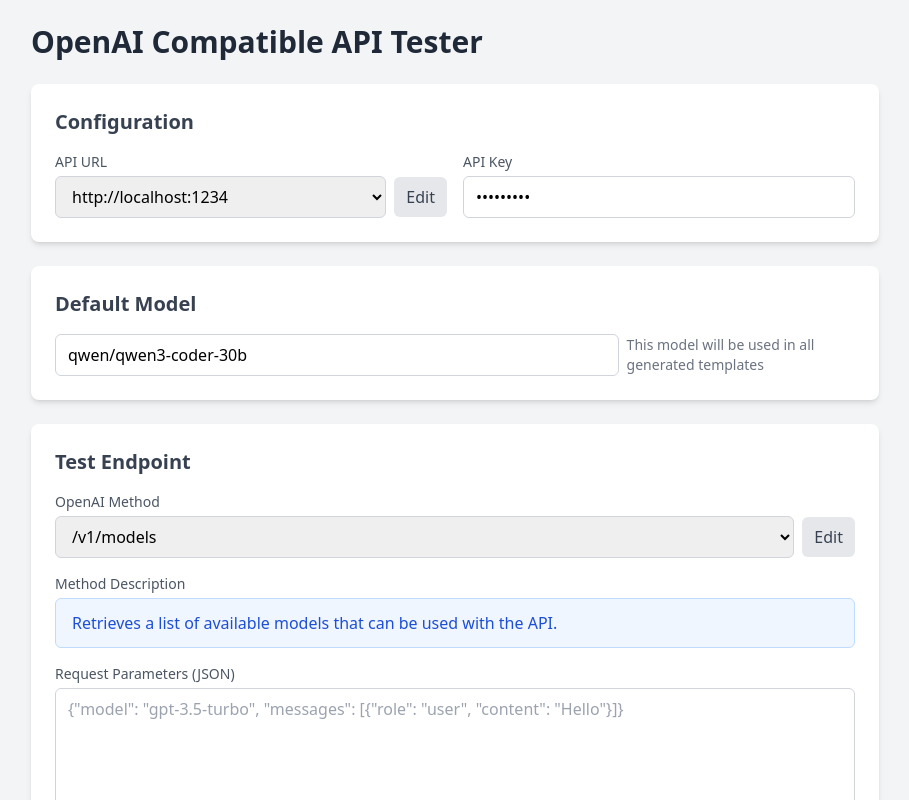
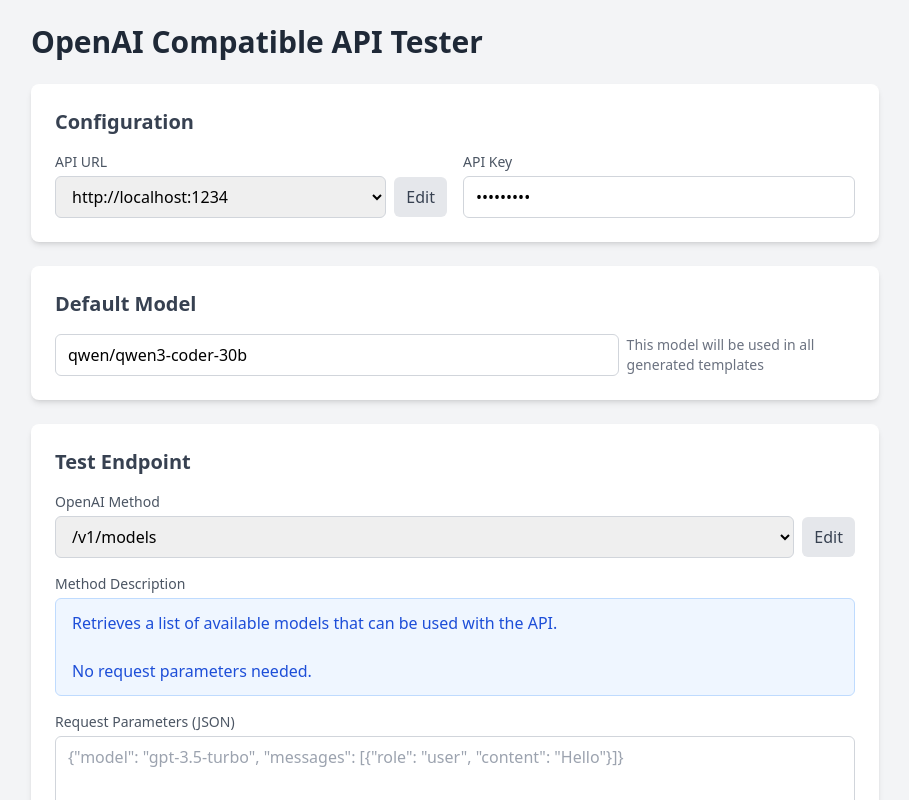
Before and after one commit to anstarovoyt/ai-api-tester, a React (Vite) app: page / in a window 1280 px wide. Shown: the top 800 px of the page, without its empty margins (185-1094 px from the left). Built offline with nearby package versions, Linux system fonts and the light colour scheme.

Commit message:
small fixes

```diff
--- a/src/components/ApiTester.tsx
+++ b/src/components/ApiTester.tsx
@@ -31,14 +31,14 @@
 
   // Descriptions for each OpenAI method
   const methodDescriptions: Record<string, string> = {
-    '/v1/chat/completions': 'Generates chat completions using a language model, supporting conversation-style interactions with multiple messages.',
-    '/v1/completions': 'Generates text completions from a given prompt, supporting various text generation tasks.',
-    '/v1/embeddings': 'Generates embeddings for input text, converting text into numerical vectors that capture semantic meaning.',
-    '/v1/images/generations': 'Generates images from text prompts using image generation models like DALL-E.',
-    '/v1/audio/transcriptions': 'Transcribes audio files into text using speech recognition models like Whisper.',
-    '/v1/audio/translations': 'Translates audio files into text in a different language using speech recognition models like Whisper.',
-    '/v1/fine-tunes': 'Creates fine-tuned versions of existing models for specific tasks by training on custom datasets.',
-    '/v1/models': 'Retrieves a list of available models that can be used with the API.'
+    '/v1/chat/completions': 'Generates chat completions using a language model, supporting conversation-style interactions with multiple messages.<br><br>Request Parameters (JSON):<br><br><span class="font-semibold">model</span>: string (e.g. gpt-3.5-turbo) - The model to use for generation<br><span class="font-semibold">messages</span>: array of message objects - Array of message objects<br>&nbsp;&nbsp;<span class="font-semibold">role</span>: string (user, assistant, or system) - Role of the message sender<br>&nbsp;&nbsp;<span class="font-semibold">content</span>: string - Content of the message<br><span class="font-semibold">temperature</span>: number (0.0 to 2.0) - Controls randomness (0.0 = deterministic, 2.0 = maximum randomness)<br><span class="font-semibold">max_tokens</span>: integer - Maximum number of tokens to generate<br><span class="font-semibold">top_p</span>: number (0.0 to 1.0) - Controls diversity via nucleus sampling<br><span class="font-semibold">frequency_penalty</span>: number (-2.0 to 2.0) - Modifies probability of tokens based on frequency<br><span class="font-semibold">presence_penalty</span>: number (-2.0 to 2.0) - Modifies probability of tokens based on presence<br><span class="font-semibold">stream</span>: boolean - Whether to stream responses',
+    '/v1/completions': 'Generates text completions from a given prompt, supporting various text generation tasks.<br><br>Request Parameters (JSON):<br><br><span class="font-semibold">model</span>: string (e.g. gpt-3.5-turbo) - The model to use for generation<br><span class="font-semibold">prompt</span>: string - Text to complete<br><span class="font-semibold">temperature</span>: number (0.0 to 2.0) - Controls randomness (0.0 = deterministic, 2.0 = maximum randomness)<br><span class="font-semibold">max_tokens</span>: integer - Maximum number of tokens to generate<br><span class="font-semibold">top_p</span>: number (0.0 to 1.0) - Controls diversity via nucleus sampling<br><span class="font-semibold">frequency_penalty</span>: number (-2.0 to 2.0) - Modifies probability of tokens based on frequency<br><span class="font-semibold">presence_penalty</span>: number (-2.0 to 2.0) - Modifies probability of tokens based on presence<br><span class="font-semibold">stream</span>: boolean - Whether to stream responses',
+    '/v1/embeddings': 'Generates embeddings for input text, converting text into numerical vectors that capture semantic meaning.<br><br>Request Parameters (JSON):<br><br><span class="font-semibold">model</span>: string (e.g. text-embedding-ada-002) - The model to use for generating embeddings<br><span class="font-semibold">input</span>: string - Text to generate embeddings for',
+    '/v1/images/generations': 'Generates images from text prompts using image generation models like DALL-E.<br><br>Request Parameters (JSON):<br><br><span class="font-semibold">model</span>: string (e.g. dall-e-3) - The model to use for image generation<br><span class="font-semibold">prompt</span>: string - Text description of the image to generate<br><span class="font-semibold">n</span>: integer (1-10) - Number of images to generate<br><span class="font-semibold">size</span>: string (1024x1024, 1024x1792, or 1792x1024) - Dimensions of the generated image',
+    '/v1/audio/transcriptions': 'Transcribes audio files into text using speech recognition models like Whisper.<br><br>Request Parameters (JSON):<br><br><span class="font-semibold">model</span>: string (e.g. whisper-1) - The model to use for transcription<br><span class="font-semibold">file</span>: string - Audio file to transcribe<br><span class="font-semibold">prompt</span>: string - Text to guide the transcription',
+    '/v1/audio/translations': 'Translates audio files into text in a different language using speech recognition models like Whisper.<br><br>Request Parameters (JSON):<br><br><span class="font-semibold">model</span>: string (e.g. whisper-1) - The model to use for translation<br><span class="font-semibold">file</span>: string - Audio file to translate<br><span class="font-semibold">prompt</span>: string - Text to guide the translation',
+    '/v1/fine-tunes': 'Creates fine-tuned versions of existing models for specific tasks by training on custom datasets.<br><br>Request Parameters (JSON):<br><br><span class="font-semibold">model</span>: string (e.g. gpt-3.5-turbo) - Base model to fine-tune<br><span class="font-semibold">training_file</span>: string - ID of the file containing training data',
+    '/v1/models': 'Retrieves a list of available models that can be used with the API.<br><br>No request parameters needed.'
   };
 
   const openaiMethods = [
@@ -199,7 +199,6 @@
   }, [selectedMethod, defaultModel]);
 
 
-
   return (
     <div className="max-w-4xl mx-auto p-6">
       <h1 className="text-3xl font-bold text-gray-800 mb-6">OpenAI Compatible API Tester</h1>
@@ -306,7 +305,11 @@
           <div className="mb-4">
             <label className="block text-sm font-medium text-gray-600 mb-1">Method Description</label>
             <div className="bg-blue-50 border border-blue-200 text-blue-700 px-4 py-3 rounded-md">
-              {methodDescriptions[selectedMethod] || 'No description available for this method.'}
+              {methodDescriptions[selectedMethod] ? (
+                <div dangerouslySetInnerHTML={{ __html: methodDescriptions[selectedMethod] }} />
+              ) : (
+                'No description available for this method.'
+              )}
             </div>
           </div>
 
```
